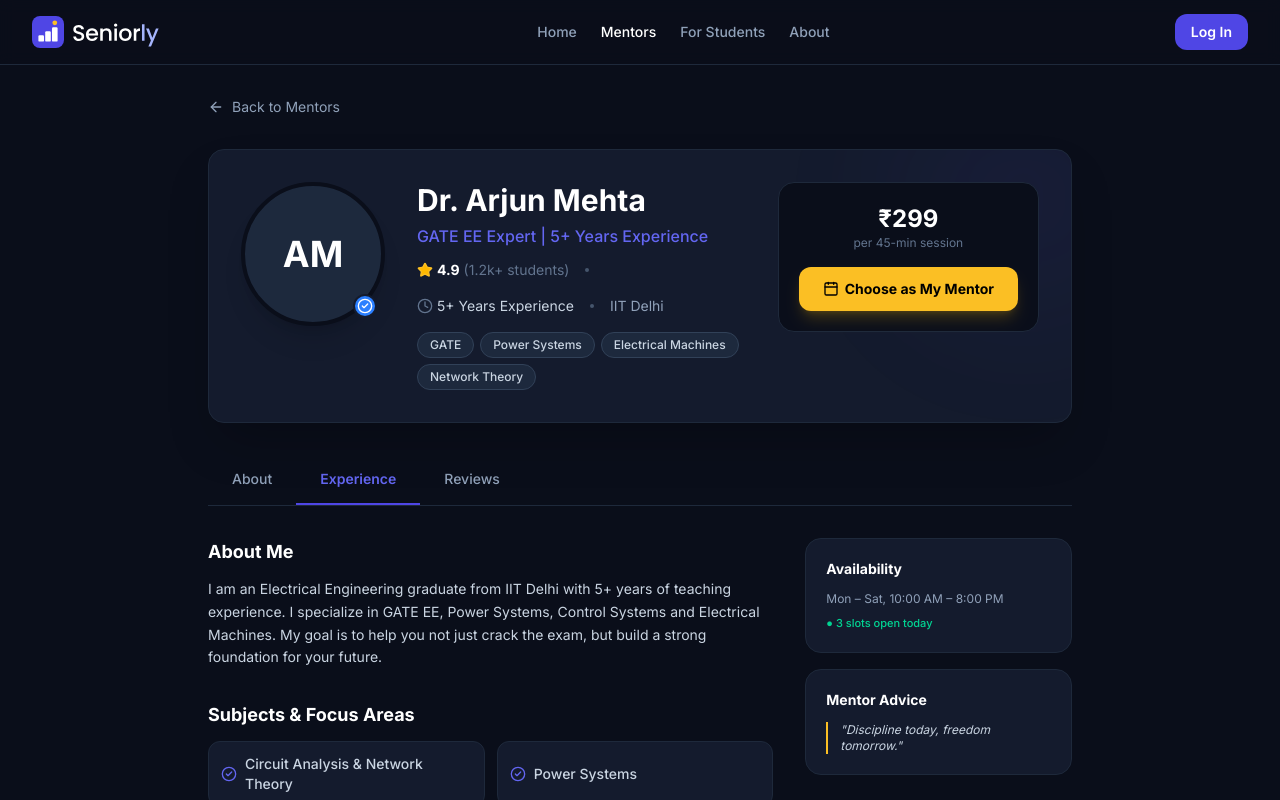
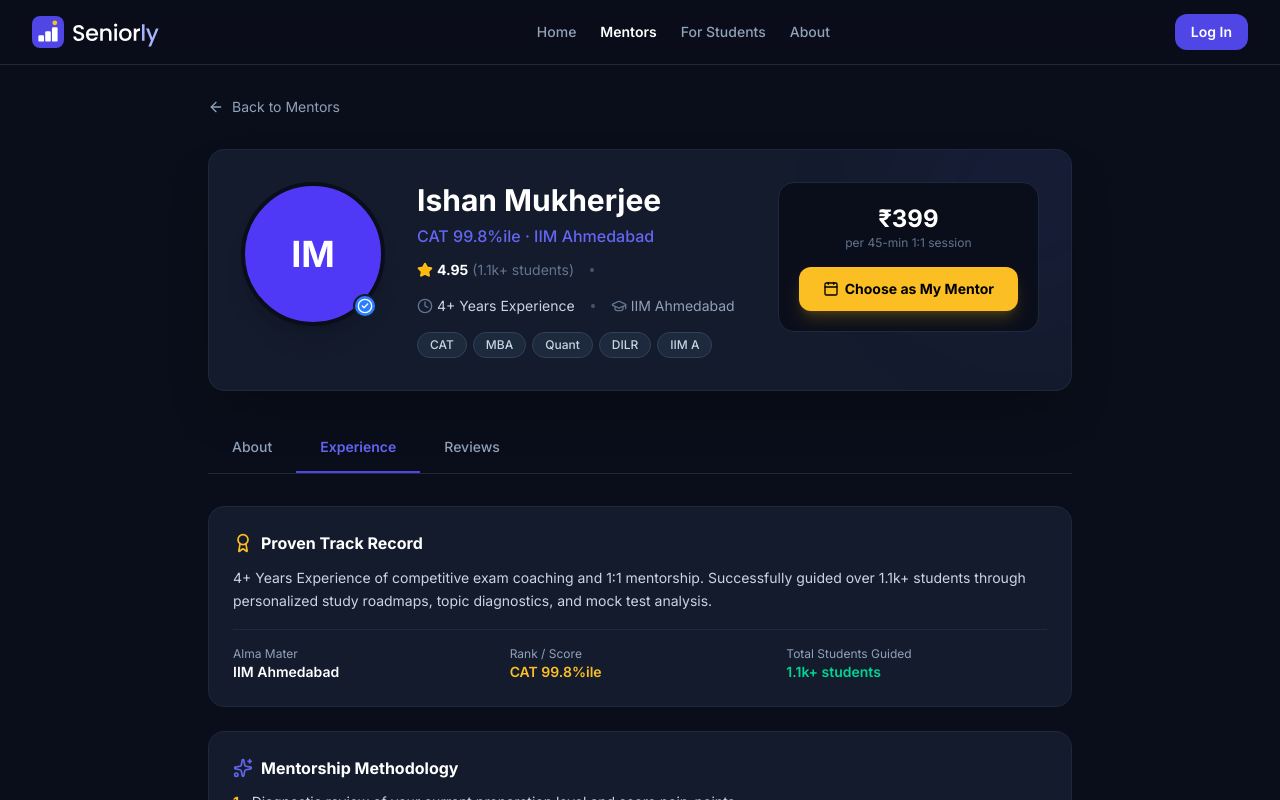
Before and after one commit to Aaryav1130/MentorVerse, a Next.js app: page /mentors/1 in a window 1280 px wide. Both pictures are taken after a click on the button "Experience". Shown: the top 800 px of the page. Built offline with nearby package versions, Linux system fonts and the light colour scheme.

Commit message:
feat(mentors): make mentor profile details page dynamic based on mentor route id

```diff
--- a/src/app/mentors/[id]/page.tsx
+++ b/src/app/mentors/[id]/page.tsx
@@ -1,9 +1,22 @@
 "use client";
 
-import { mentorProfile } from "@/lib/mock-data";
-import { ArrowLeft, CheckCircle2, Star, Clock, Users, BookOpen, MessageSquare, Check, Calendar } from "lucide-react";
+import { getMentorById } from "@/lib/mock-data";
+import {
+  ArrowLeft,
+  CheckCircle2,
+  Star,
+  Clock,
+  Users,
+  BookOpen,
+  MessageSquare,
+  Check,
+  Calendar,
+  Award,
+  GraduationCap,
+  Sparkles
+} from "lucide-react";
 import Link from "next/link";
-import { useRouter } from "next/navigation";
+import { useRouter, useParams } from "next/navigation";
 import { useState } from "react";
 import { cn } from "@/lib/utils";
 import { useAuth } from "@/lib/auth-context";
@@ -11,34 +24,48 @@
 const TABS = ["About", "Experience", "Reviews"];
 
 export default function MentorProfilePage() {
+  const params = useParams();
+  const mentorId =
+    typeof params?.id === "string"
+      ? params.id
+      : Array.isArray(params?.id)
+      ? params.id[0]
+      : "m1";
+
+  const mentor = getMentorById(mentorId);
   const [activeTab, setActiveTab] = useState("About");
   const [toast, setToast] = useState("");
   const { user, assignMentor, bookSession } = useAuth();
   const router = useRouter();
 
-  const isAssigned = user?.assignedMentor?.name === mentorProfile.name;
+  const isAssigned =
+    user?.assignedMentor?.id === mentor.id ||
+    user?.assignedMentor?.name === mentor.name;
+
+  const mentorAbout =
+    mentor.bio || (mentor as any).about || "Verified Senior Mentor on Seniorly.";
 
   const handleBookSession = () => {
     assignMentor({
-      id: "m1",
-      name: mentorProfile.name,
-      initials: mentorProfile.initials,
-      title: mentorProfile.title,
-      rating: mentorProfile.rating,
-      students: mentorProfile.students,
-      price: mentorProfile.price,
-      college: mentorProfile.college,
+      id: mentor.id,
+      name: mentor.name,
+      initials: mentor.initials,
+      title: mentor.title,
+      rating: mentor.rating,
+      students: mentor.students,
+      price: mentor.price,
+      college: mentor.college,
     });
 
     bookSession({
       id: `session-${Date.now()}`,
-      title: `${mentorProfile.name} · 1:1 Strategy & Doubt Session`,
+      title: `${mentor.name} · 1:1 Strategy & Doubt Session`,
       time: "Tomorrow · 6:00 PM",
-      mentor: mentorProfile.name,
+      mentor: mentor.name,
       type: "1:1 Session",
     });
 
-    setToast(`🎉 Session booked with ${mentorProfile.name}! Added to your dashboard.`);
+    setToast(`🎉 Session booked with ${mentor.name}! Added to your dashboard.`);
     setTimeout(() => {
       setToast("");
       router.push("/student/dashboard");
@@ -69,7 +96,7 @@
             <Link href="/" className="text-sm font-medium text-slate-400 hover:text-white">
               Home
             </Link>
-            <Link href="/mentors" className="text-sm font-medium text-white">
+            <Link href="/mentors" className="text-sm font-medium text-white font-semibold">
               Mentors
             </Link>
             <Link
@@ -78,7 +105,7 @@
             >
               For Students
             </Link>
-            <Link href="#" className="text-sm font-medium text-slate-400 hover:text-white">
+            <Link href="/about" className="text-sm font-medium text-slate-400 hover:text-white">
               About
             </Link>
           </nav>
@@ -105,44 +132,50 @@
         <div className="bg-[#141b2d] border border-[#1e293b] rounded-2xl p-6 md:p-8 mb-8 flex flex-col md:flex-row gap-8 items-start relative overflow-hidden shadow-2xl">
           <div className="absolute top-0 right-0 w-64 h-64 bg-brand-primary/5 rounded-full blur-3xl -mr-20 -mt-20 z-0" />
 
-          <div className="w-28 h-28 md:w-36 md:h-36 rounded-full bg-slate-800 border-4 border-[#0a0e1a] flex items-center justify-center text-4xl font-bold text-white shrink-0 relative z-10 shadow-xl">
-            {mentorProfile.initials}
+          <div
+            className={cn(
+              "w-28 h-28 md:w-36 md:h-36 rounded-full border-4 border-[#0a0e1a] flex items-center justify-center text-4xl font-bold text-white shrink-0 relative z-10 shadow-xl",
+              mentor.color || "bg-indigo-600"
+            )}
+          >
+            {mentor.initials}
             <div className="absolute bottom-1 right-1 w-6 h-6 bg-blue-500 rounded-full border-2 border-[#141b2d] flex items-center justify-center">
               <CheckCircle2 className="w-4 h-4 text-white" />
             </div>
           </div>
 
-          <div className="flex-1 relative z-10">
+          <div className="flex-1 relative z-10 w-full">
             <div className="flex flex-col md:flex-row md:justify-between md:items-start gap-4">
               <div>
                 <h1 className="text-2xl sm:text-3xl font-bold text-white mb-1.5 flex items-center gap-2">
-                  {mentorProfile.name}
+                  {mentor.name}
                 </h1>
                 <p className="text-sm sm:text-base text-brand-light font-medium mb-3">
-                  {mentorProfile.title}
+                  {mentor.title}
                 </p>
 
                 <div className="flex flex-wrap items-center gap-4 text-xs sm:text-sm mb-4">
                   <div className="flex items-center gap-1 text-slate-300">
                     <Star className="w-4 h-4 fill-amber-400 text-brand-accent" />
-                    <span className="font-bold text-white">{mentorProfile.rating}</span>
+                    <span className="font-bold text-white">{mentor.rating}</span>
                     <span className="text-slate-500">
-                      ({mentorProfile.students} students)
+                      ({mentor.students})
                     </span>
                   </div>
                   <div className="w-1 h-1 bg-slate-600 rounded-full hidden sm:block"></div>
                   <div className="flex items-center gap-1 text-slate-300">
                     <Clock className="w-4 h-4 text-slate-500" />
-                    {mentorProfile.experience}
+                    {mentor.experience}
                   </div>
                   <div className="w-1 h-1 bg-slate-600 rounded-full hidden sm:block"></div>
-                  <div className="text-slate-400">
-                    {mentorProfile.college}
+                  <div className="text-slate-400 flex items-center gap-1">
+                    <GraduationCap className="w-4 h-4 text-slate-500" />
+                    {mentor.college}
                   </div>
                 </div>
 
                 <div className="flex flex-wrap gap-1.5">
-                  {mentorProfile.tags.map((tag) => (
+                  {mentor.tags.map((tag) => (
                     <span
                       key={tag}
                       className="px-3 py-1 rounded-full bg-slate-800 text-slate-300 text-xs font-medium border border-slate-700"
@@ -156,9 +189,9 @@
               <div className="flex flex-col gap-3 w-full md:w-auto shrink-0 mt-4 md:mt-0 bg-[#0a0e1a] p-5 rounded-2xl border border-[#1e293b] text-center">
                 <div className="mb-1">
                   <div className="text-2xl font-bold text-white">
-                    {mentorProfile.price}
+                    {mentor.price}
                   </div>
-                  <div className="text-xs text-slate-500">per 45-min session</div>
+                  <div className="text-xs text-slate-500">per 45-min 1:1 session</div>
                 </div>
 
                 <button
@@ -192,20 +225,21 @@
           ))}
         </div>
 
+        {/* Tab 1: About */}
+        {activeTab === "About" && (
           <div className="grid grid-cols-1 md:grid-cols-3 gap-8">
-          {/* Main Info */}
             <div className="md:col-span-2 space-y-8">
               <section>
                 <h2 className="text-lg font-bold text-white mb-3">About Me</h2>
-              <p className="text-slate-300 text-sm leading-relaxed">
-                {mentorProfile.about}
+                <p className="text-slate-300 text-sm leading-relaxed whitespace-pre-line">
+                  {mentorAbout}
                 </p>
               </section>
 
               <section>
                 <h2 className="text-lg font-bold text-white mb-3">Subjects & Focus Areas</h2>
                 <div className="grid grid-cols-1 sm:grid-cols-2 gap-3">
-                {mentorProfile.subjects.map((subject, idx) => (
+                  {mentor.subjects.map((subject, idx) => (
                     <div
                       key={idx}
                       className="flex items-center gap-2 text-slate-300 bg-[#141b2d] p-3 rounded-xl border border-[#1e293b]"
@@ -218,22 +252,135 @@
               </section>
             </div>
 
-          {/* Quick Stats Column */}
             <div className="space-y-4">
               <div className="bg-[#141b2d] p-5 rounded-2xl border border-[#1e293b]">
                 <h3 className="text-sm font-bold text-white mb-3">Availability</h3>
-              <p className="text-xs text-slate-400 mb-2">{mentorProfile.availability}</p>
-              <p className="text-[11px] text-emerald-400 font-medium">● 3 slots open today</p>
+                <p className="text-xs text-slate-400 mb-2">{mentor.availability}</p>
+                <p className="text-[11px] text-emerald-400 font-medium">● Slots open this week</p>
               </div>
 
               <div className="bg-[#141b2d] p-5 rounded-2xl border border-[#1e293b]">
-              <h3 className="text-sm font-bold text-white mb-3">Mentor Advice</h3>
+                <h3 className="text-sm font-bold text-white mb-3">Mentor Quote</h3>
                 <blockquote className="text-xs italic text-slate-300 border-l-2 border-brand-accent pl-3">
-                "{mentorProfile.quote}"
+                  &quot;{mentor.quote}&quot;
                 </blockquote>
               </div>
             </div>
           </div>
+        )}
+
+        {/* Tab 2: Experience */}
+        {activeTab === "Experience" && (
+          <div className="space-y-6">
+            <div className="bg-[#141b2d] p-6 rounded-2xl border border-[#1e293b]">
+              <h3 className="text-base font-bold text-white mb-3 flex items-center gap-2">
+                <Award className="w-5 h-5 text-brand-accent" />
+                Proven Track Record
+              </h3>
+              <p className="text-sm text-slate-300 leading-relaxed mb-4">
+                {mentor.experience} of competitive exam coaching and 1:1 mentorship. Successfully guided over {mentor.students} through personalized study roadmaps, topic diagnostics, and mock test analysis.
+              </p>
+              <div className="grid grid-cols-1 sm:grid-cols-3 gap-4 pt-4 border-t border-[#1e293b]">
+                <div>
+                  <p className="text-xs text-slate-400">Alma Mater</p>
+                  <p className="text-sm font-semibold text-white">{mentor.college}</p>
+                </div>
+                <div>
+                  <p className="text-xs text-slate-400">Rank / Score</p>
+                  <p className="text-sm font-semibold text-brand-accent">{mentor.title.split("·")[0]}</p>
+                </div>
+                <div>
+                  <p className="text-xs text-slate-400">Total Students Guided</p>
+                  <p className="text-sm font-semibold text-emerald-400">{mentor.students}</p>
+                </div>
+              </div>
+            </div>
+
+            <div className="bg-[#141b2d] p-6 rounded-2xl border border-[#1e293b]">
+              <h3 className="text-base font-bold text-white mb-3 flex items-center gap-2">
+                <Sparkles className="w-5 h-5 text-brand-light" />
+                Mentorship Methodology
+              </h3>
+              <ul className="space-y-2.5 text-xs sm:text-sm text-slate-300">
+                <li className="flex items-start gap-2">
+                  <span className="text-brand-accent font-bold">1.</span>
+                  <span>Diagnostic review of your current preparation level and score pain-points.</span>
+                </li>
+                <li className="flex items-start gap-2">
+                  <span className="text-brand-accent font-bold">2.</span>
+                  <span>Custom weekly topic checklist with high-weightage topics prioritized.</span>
+                </li>
+                <li className="flex items-start gap-2">
+                  <span className="text-brand-accent font-bold">3.</span>
+                  <span>Test-taking strategy, question selection discipline, and speed optimization.</span>
+                </li>
+              </ul>
+            </div>
+          </div>
+        )}
+
+        {/* Tab 3: Reviews */}
+        {activeTab === "Reviews" && (
+          <div className="space-y-4">
+            <div className="flex items-center justify-between p-5 bg-[#141b2d] rounded-2xl border border-[#1e293b] mb-4">
+              <div className="flex items-center gap-3">
+                <div className="text-3xl font-bold text-white">{mentor.rating}</div>
+                <div>
+                  <div className="flex items-center gap-1 text-amber-400">
+                    {[...Array(5)].map((_, i) => (
+                      <Star key={i} className="w-4 h-4 fill-amber-400" />
+                    ))}
+                  </div>
+                  <p className="text-xs text-slate-400">
+                    Based on {mentor.reviews || 120} verified student reviews
+                  </p>
+                </div>
+              </div>
+            </div>
+
+            {[
+              {
+                student: "Aaryav C.",
+                exam: mentor.tags[0] || "Exam",
+                comment: `Incredible session! The breakdown of complex concepts and realistic mock strategy gave me complete clarity.`,
+                time: "2 days ago",
+              },
+              {
+                student: "Ritika M.",
+                exam: mentor.tags[0] || "Exam",
+                comment: `Best mentor I've interacted with. Clear, structured, and no fluff. Identified my weak areas in 20 minutes.`,
+                time: "1 week ago",
+              },
+              {
+                student: "Kunal S.",
+                exam: mentor.tags[1] || mentor.tags[0] || "Exam",
+                comment: `The shortcuts and time management tips during the live room boosted my mock scores instantly.`,
+                time: "2 weeks ago",
+              },
+            ].map((rev, i) => (
+              <div
+                key={i}
+                className="bg-[#141b2d] p-5 rounded-2xl border border-[#1e293b] space-y-2"
+              >
+                <div className="flex items-center justify-between">
+                  <div className="flex items-center gap-2">
+                    <div className="w-8 h-8 rounded-full bg-slate-800 flex items-center justify-center text-xs font-bold text-white">
+                      {rev.student[0]}
+                    </div>
+                    <div>
+                      <p className="text-xs font-semibold text-white">{rev.student}</p>
+                      <p className="text-[10px] text-slate-400">{rev.exam} Aspirant</p>
+                    </div>
+                  </div>
+                  <span className="text-[11px] text-slate-500">{rev.time}</span>
+                </div>
+                <p className="text-xs sm:text-sm text-slate-300 leading-relaxed">
+                  &quot;{rev.comment}&quot;
+                </p>
+              </div>
+            ))}
+          </div>
+        )}
       </main>
     </div>
   );
```
Lines whose indentation alone changed are shown as unchanged.
